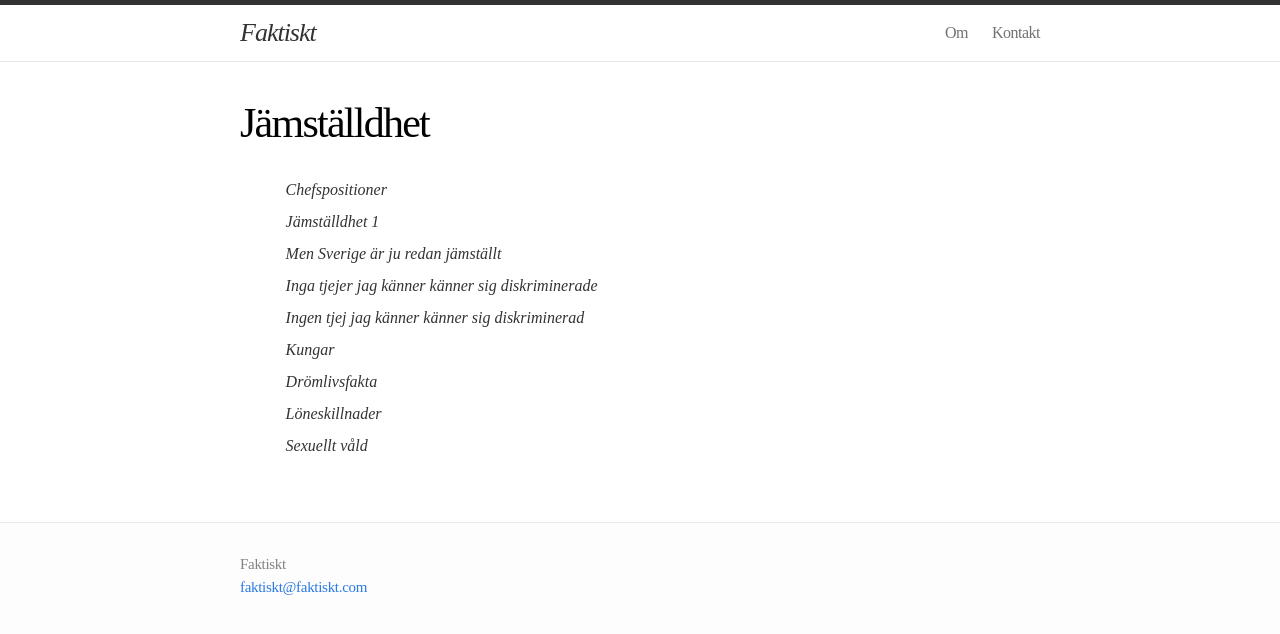
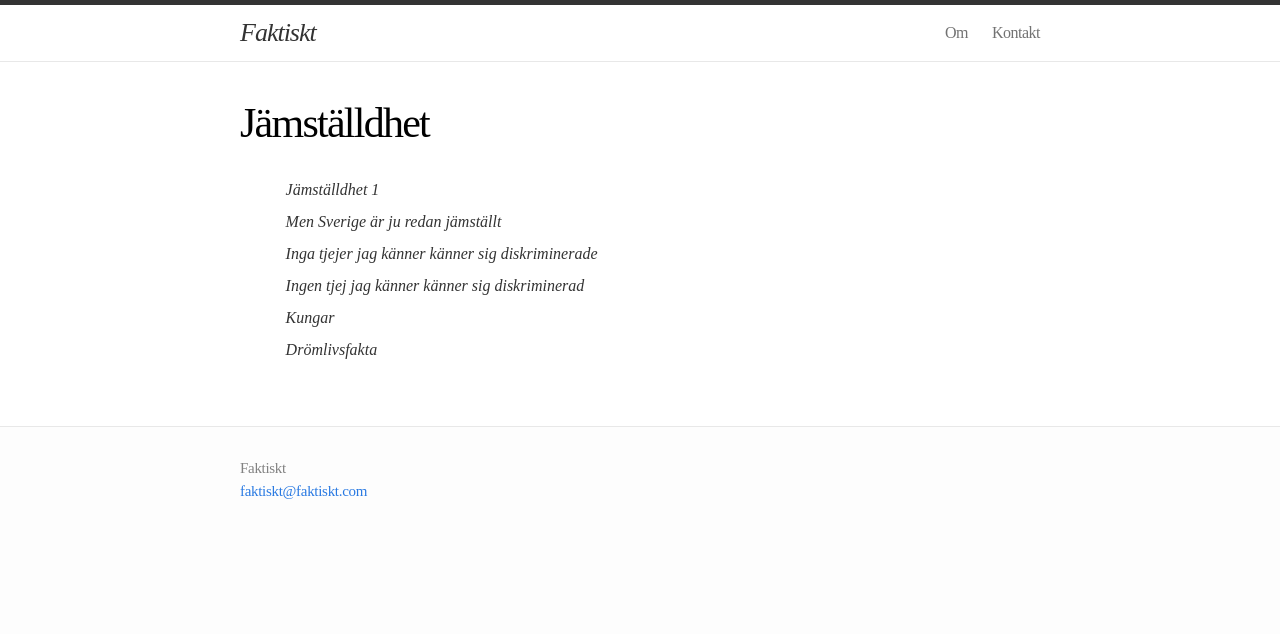
Before and after one commit to frigolitvarulv/faktiskt.github.io, a Jekyll site: the page built from jamstalldhet/index.md, in a window 1280 px wide. Shown: the top 634 px of the page. Built offline with Jekyll 4.4.1, drawn with Linux system fonts in a browser that asks for light colours.

Commit message:
Stop index from recursing into folders

```diff
--- a/_includes/head.html
+++ b/_includes/head.html
@@ -4,7 +4,7 @@
   <meta name="description" content="{{ site.description }}">
   <meta name="author" content="">
   <meta name="viewport" content="width=device-width, initial-scale=1">
-  <link rel="canonical" href="{{ page.url | replace:'index.html','' | prepend: site.baseurl | prepend: site.url }}">
+  <link rel="canonical" href="{{ page.url | replace: 'index.html','' | prepend: site.baseurl | prepend: site.url }}">
   <link rel="stylesheet" href="{{ "/css/main.css" | prepend: site.baseurl }}">
   <link rel="icon" type="image/png" href="{{ "/images/favicon.png" | prepend: site.baseurl }}">
 </head>
--- a/_layouts/index.html
+++ b/_layouts/index.html
@@ -5,12 +5,15 @@ layout: page
 
   {{ content }}
 
-  {% capture url_prefix %}{{ page.url | remove_first:'index.html' }}{% endcapture %}
-  {% capture key_prefix %}:{{url_prefix}}{% endcapture %}
+  {% capture url_prefix %}{{ page.url | remove_first: 'index.html' }}{% endcapture %}
+  {% capture search_depth %}{{ page.url | prepend: '/' | split: '/' | size }}{% endcapture %}
+  {% capture search_prefix %}:{{url_prefix}}{% endcapture %}
+
   <ul class="pages">
   {% for subpage in site.pages %}
+    {% capture subpage_depth %}{{ subpage.url | split: '/' | size }}{% endcapture %}
     {% capture subpage_key %}:{{ subpage.url }}{% endcapture %}
-    {% if subpage_key contains key_prefix and subpage.url != page.url %}
+    {% if subpage_key contains search_prefix and subpage.url != page.url and search_depth == subpage_depth %}
       <li>
         <a href="{{ subpage.url | remove_first:'index.html' }}">{{ subpage.title }}</a>
       </li>
```
